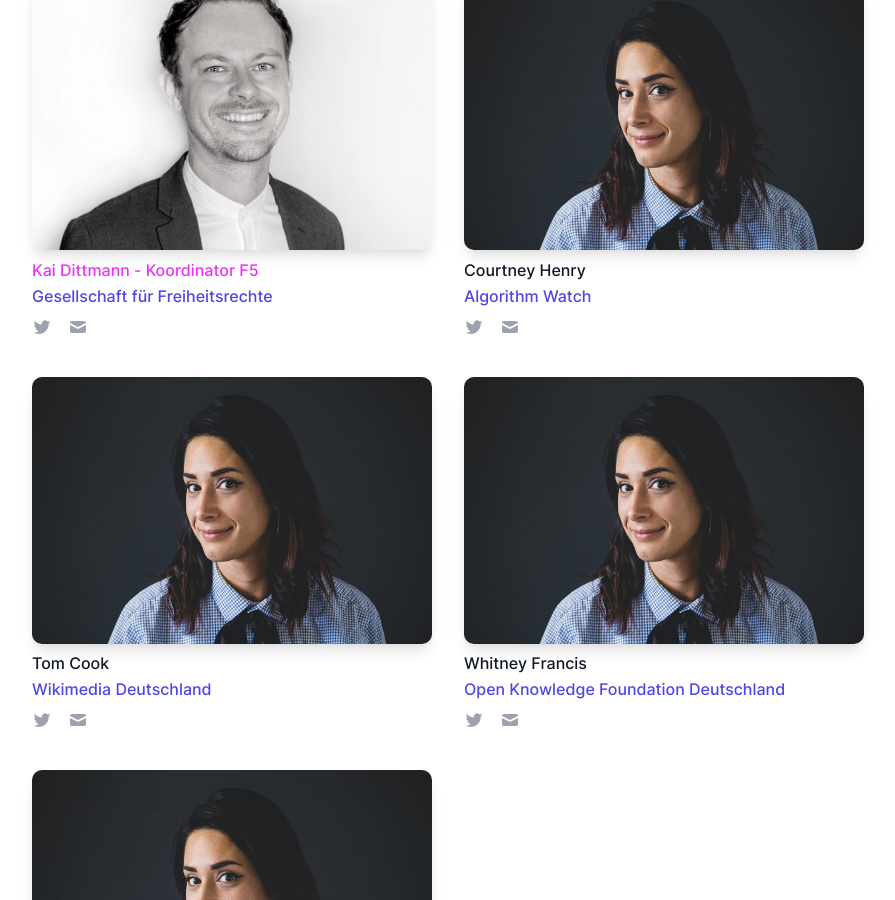
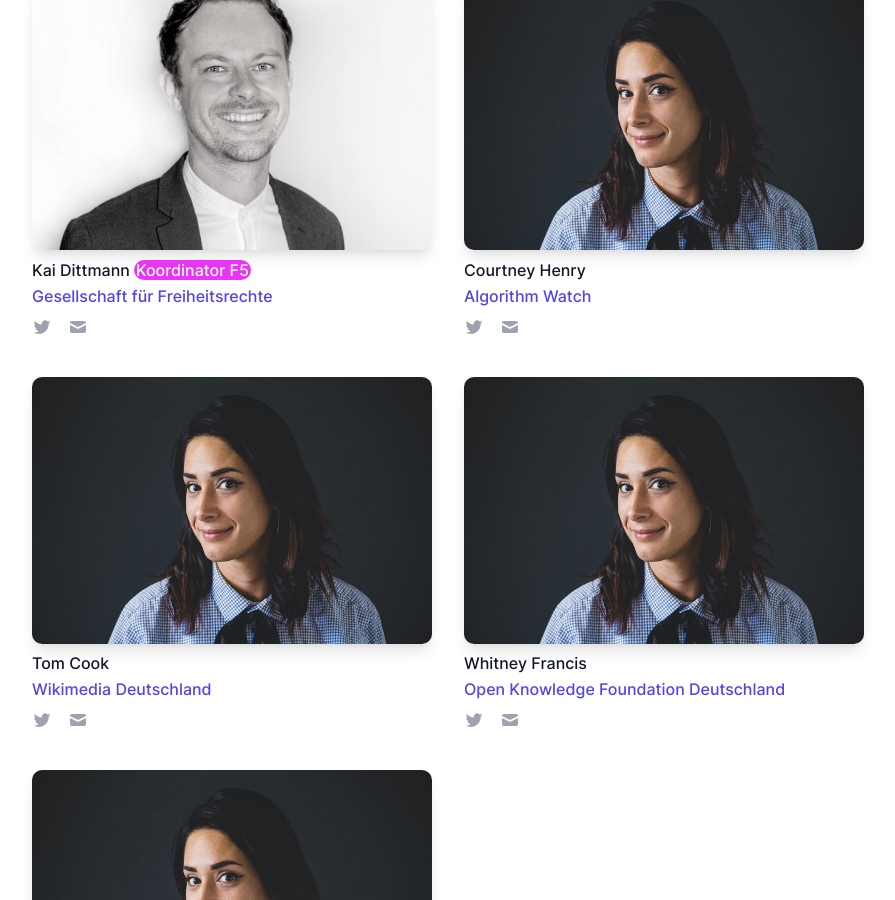
Before and after one commit to okfde/buendnis-f5, a Jekyll site: the page built from kontakt.html, in a window 1280 px wide and 900 px high, scrolled down 382 px. Shown: the whole window, without its empty margins (0-895 px from the left). Built offline with Jekyll 4.4.1, drawn with Linux system fonts in a browser that asks for light colours.

Commit message:
Update kontakt.html

```diff
--- a/kontakt.html
+++ b/kontakt.html
@@ -10,7 +10,7 @@ title: Kontakt
         <div class="rows">
             <div class="contact">
                 <img class="avatar" src="{{ site.baseurl }}/assets/images/avatars/kai.png" alt="Kai Dittmann">
-                <p class="contact-highlight">Kai Dittmann - Koordinator F5</p>
+                <p>Kai Dittmann <span>Koordinator F5</span></p>
                 <p class="org">Gesellschaft für Freiheitsrechte</p>
                 <div class="socials">
                     <a href="#" target="_blank" href="https://twitter.com/Kwittai" rel="noopener noreferrer"><img
```
